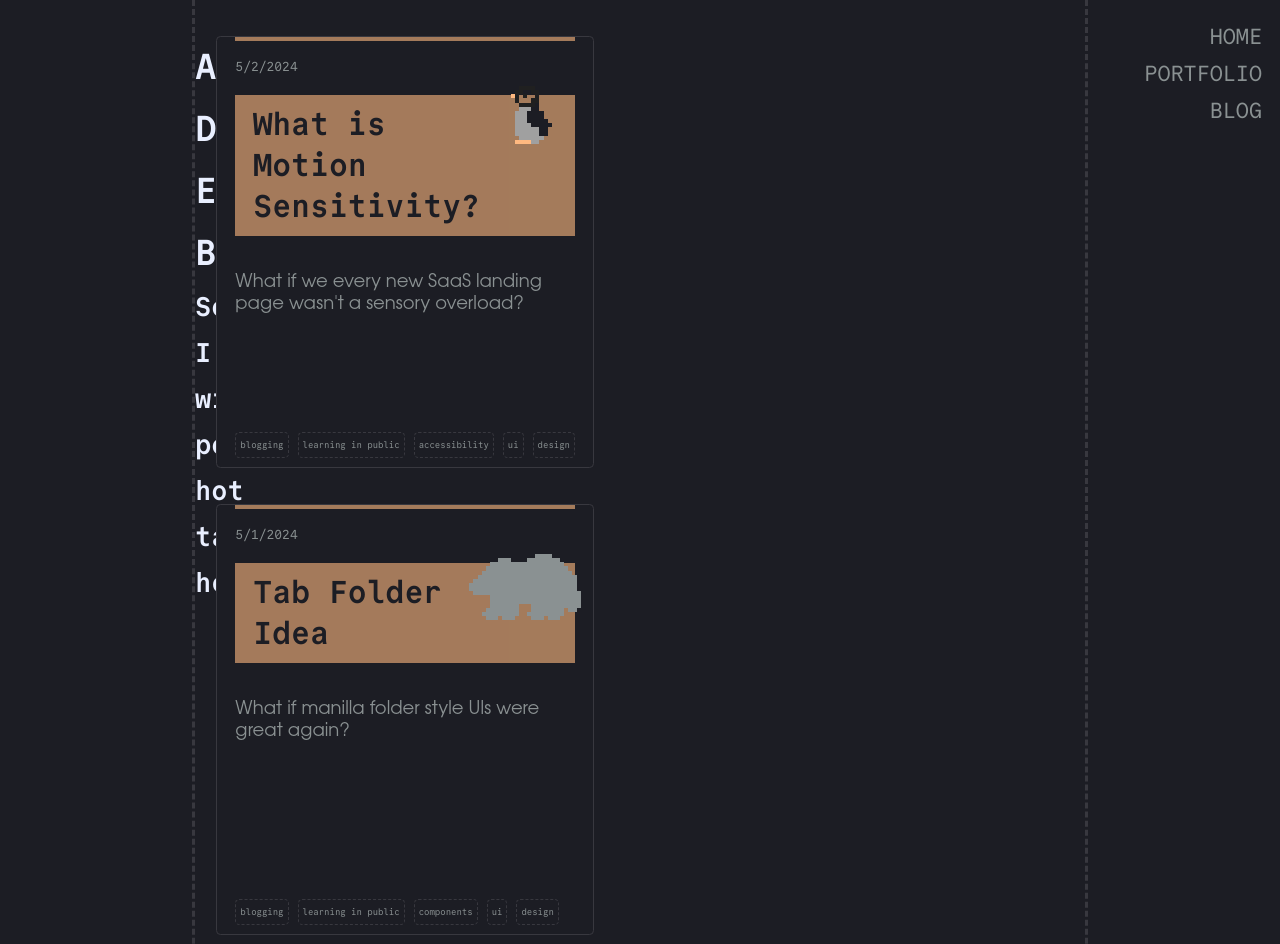
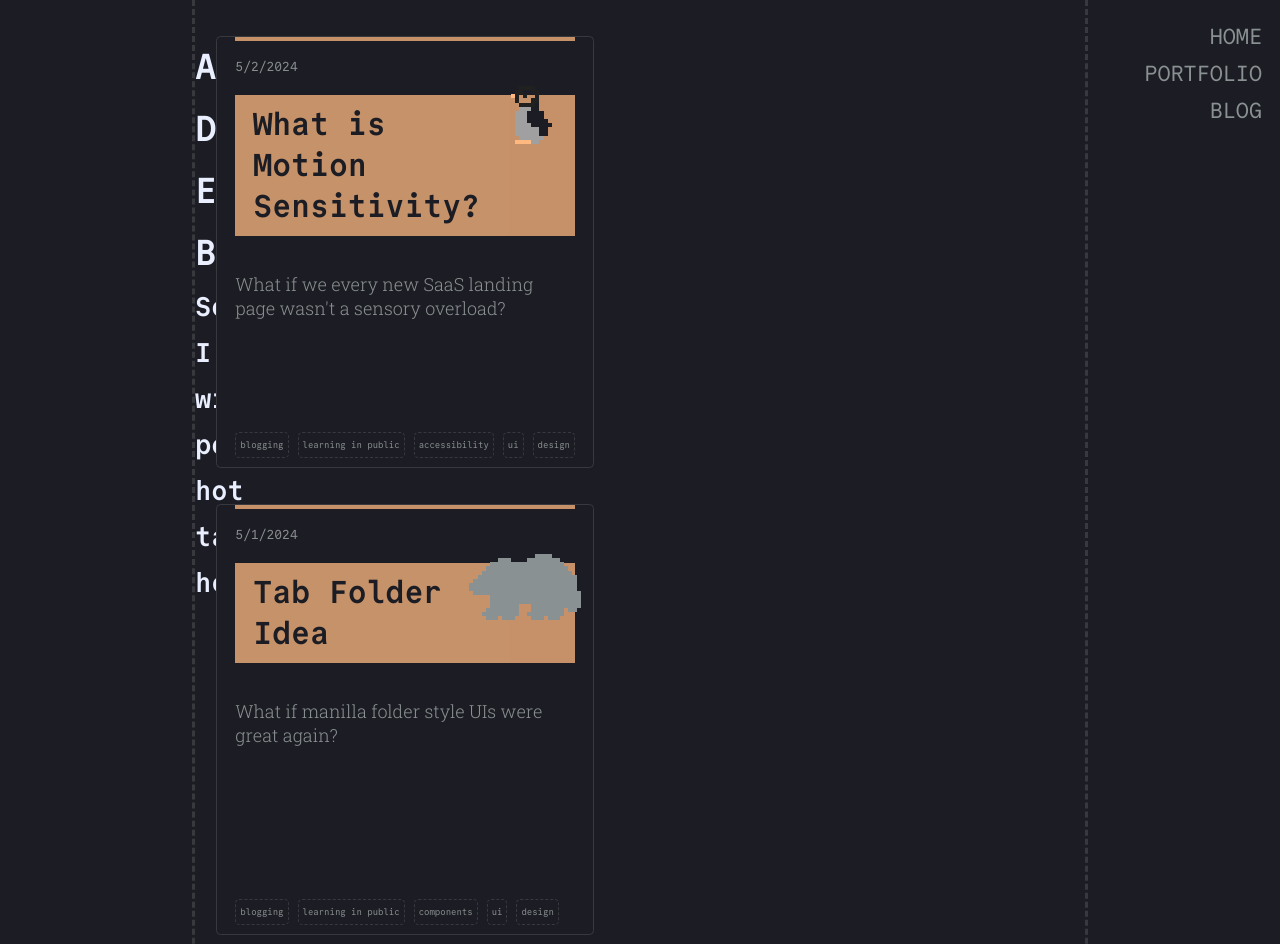
Before and after one commit to SladtheLad/nicksladden.com, an Astro site: page /blog in a window 1280 px wide. Shown: the top 944 px of the page. Built offline with nearby package versions, Linux system fonts and the light colour scheme; Astro itself is replaced by a stand-in of ours; some packages are replaced by stand-ins of ours.

Commit message:
minor style updates

```diff
--- a/src/components/blog-post-oreilly-card.astro
+++ b/src/components/blog-post-oreilly-card.astro
@@ -89,10 +89,9 @@ interface Props extends AstroBuiltinProps {
         line-height: 1.3;
       }
       span.subtitle {
-        font-family: Avenir, Montserrat, Corbel, 'URW Gothic', source-sans-pro,
-          sans-serif;
+        font-family: 'Roboto Slab';
         font-size: 1rem;
-        font-weight: 400;
+        font-weight: 300;
         margin-block: 2rem;
       }
 
@@ -169,6 +168,8 @@ interface Props extends AstroBuiltinProps {
     a:active,
     a:focus-visible,
     a:hover {
+      outline: 1px dashed var(--accent);
+      outline-offset: 0.5rem;
       .oreilly-blog-card {
         outline: solid 1px var(--accent);
         /* border-color: color-mix(in hsl, var(--accent), transparent 80%); */
--- a/src/styles/variables.css
+++ b/src/styles/variables.css
@@ -14,7 +14,7 @@
   --icon-quaternary: #a0a0a0;
   --icon-quinary: #7a7a7a;
   --icon-size-1: 132px;
-  --accent-opacity: 0.6;
+  --accent-opacity: 0.75;
 
   /* Scrollbar Styles */
   --scrollbar-color-thumb: var(--accent);
@@ -51,7 +51,7 @@
     --accent: color(display-p3 1 0.72549 0.501961 / 1);
     --background-color: color(display-p3 0.109804 0.113725 0.141176 / 1);
     @supports (color: oklch(0 0 0)) {
-      --accent: oklch(83.87% 0.1382 59.69);
+      --accent: oklch(84% 32% 57);
       --background-color: oklch(23.28% 0.014 278.88);
     }
   }
```
